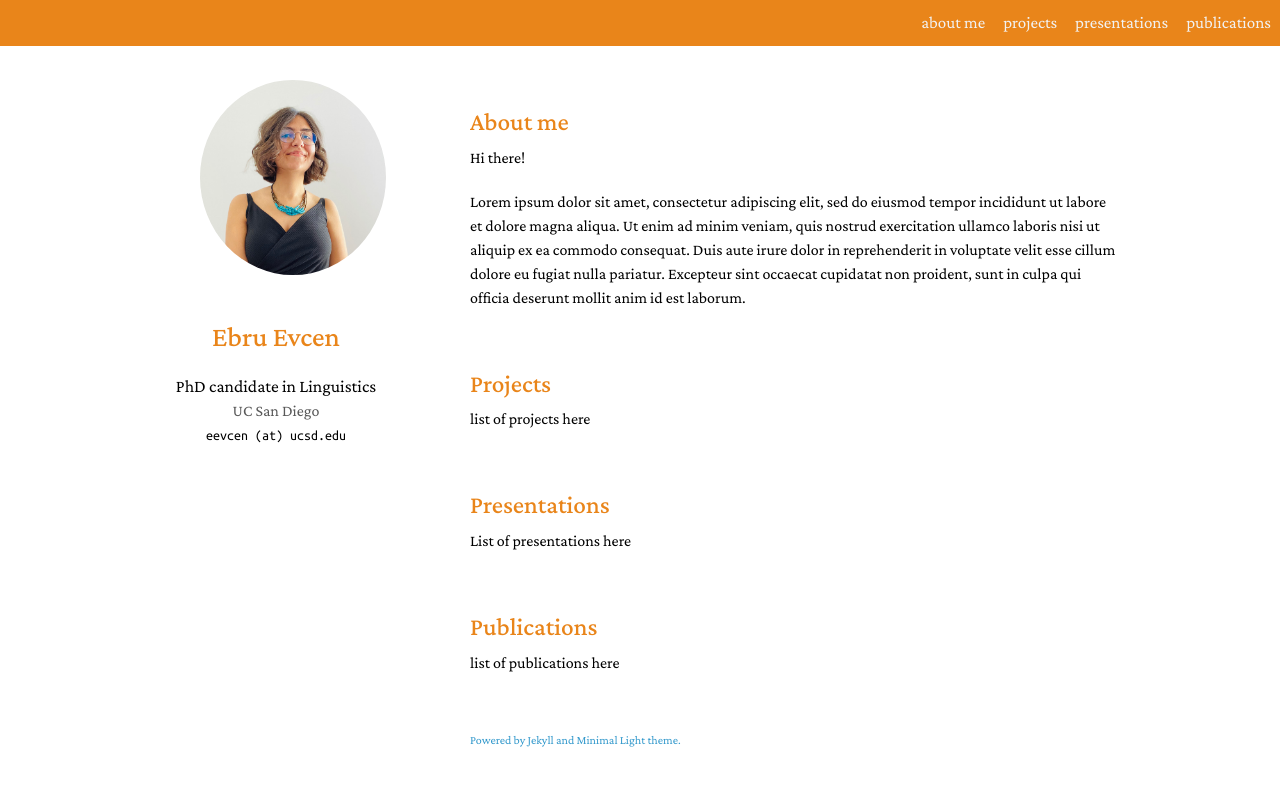
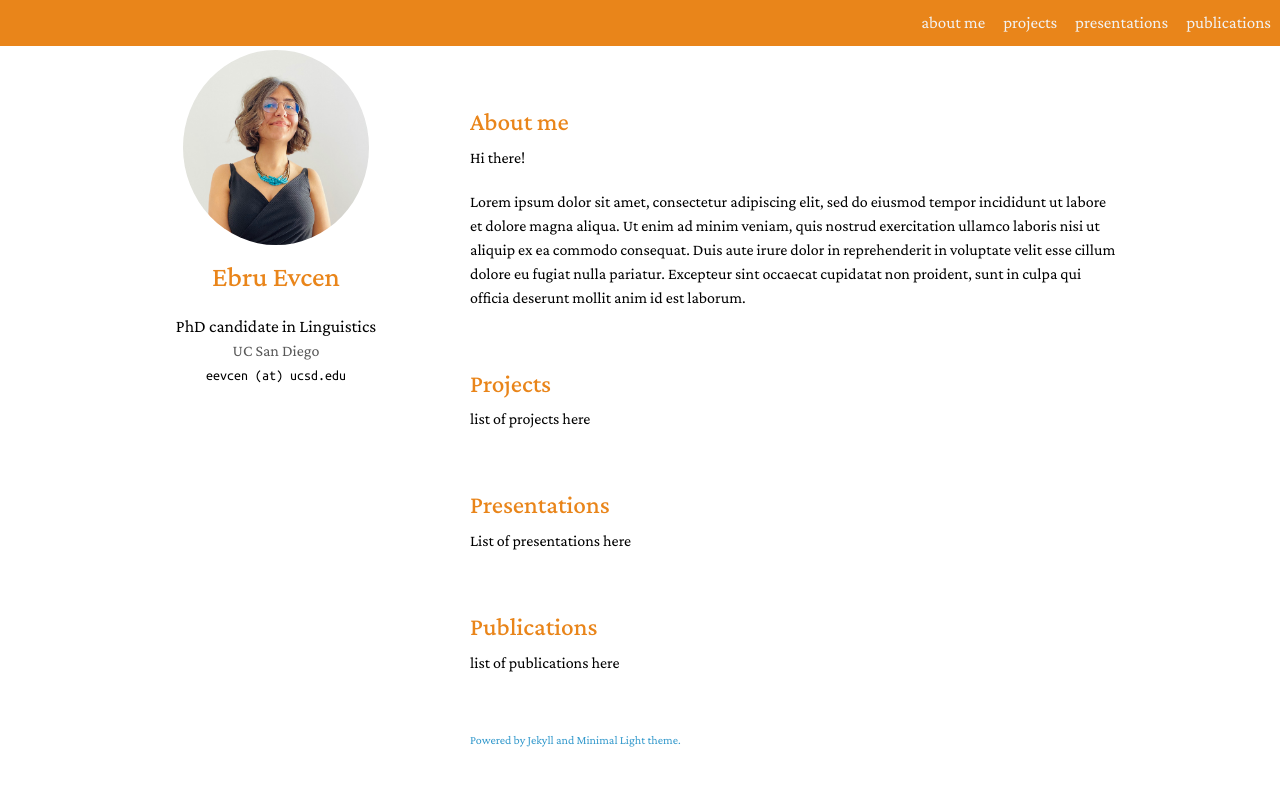
Before and after one commit to ebruevcen/ebruevcen.github.io, a Jekyll site: the page built from index.md, in a window 1280 px wide. Shown: the top 786 px of the page. Built offline with Jekyll 4.4.1, drawn with Linux system fonts in a browser that asks for light colours; a style sheet for code colours, icons or effects is not loaded.

Commit message:
Update minimal-light.scss

```diff
--- a/_sass/minimal-light.scss
+++ b/_sass/minimal-light.scss
@@ -155,7 +155,7 @@ papertitle { font-weight: 600; font-size: 100%; }
 
 .image:before { -moz-transition: opacity 0.2s ease-in-out; -webkit-transition: opacity 0.2s ease-in-out; -ms-transition: opacity 0.2s ease-in-out; transition: opacity 0.2s ease-in-out; border-radius: 0.35em; content: ''; display: block; height: 100%; left: 0; opacity: 0.5; position: absolute; top: 0; width: 100%; }
 
-.image.avatar img { border-radius: 100%; width: 80%; padding: 40px; }
+.image.avatar img { border-radius: 100%; width: 80%; padding: 10px; }
 
 #header .image.avatar { margin: 0 0 1em 0; width: 8.00em;  }
 
```
